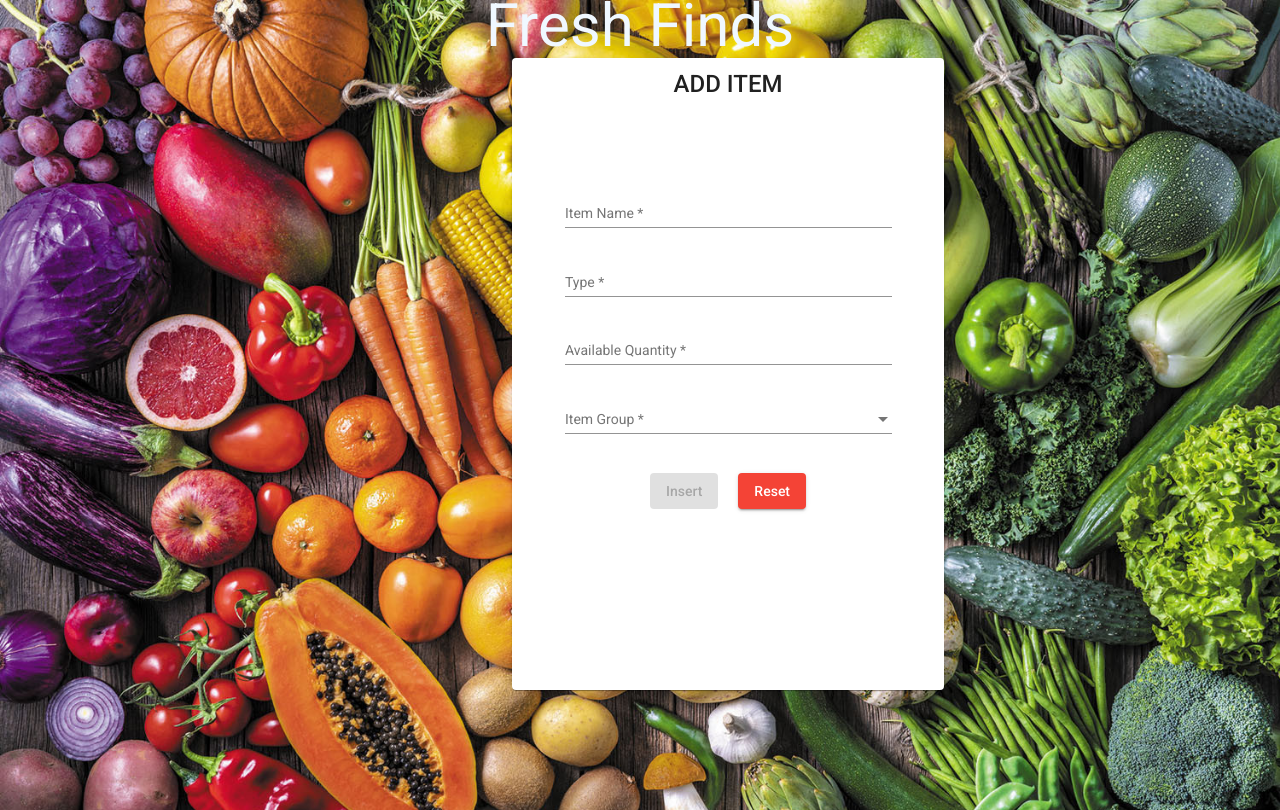
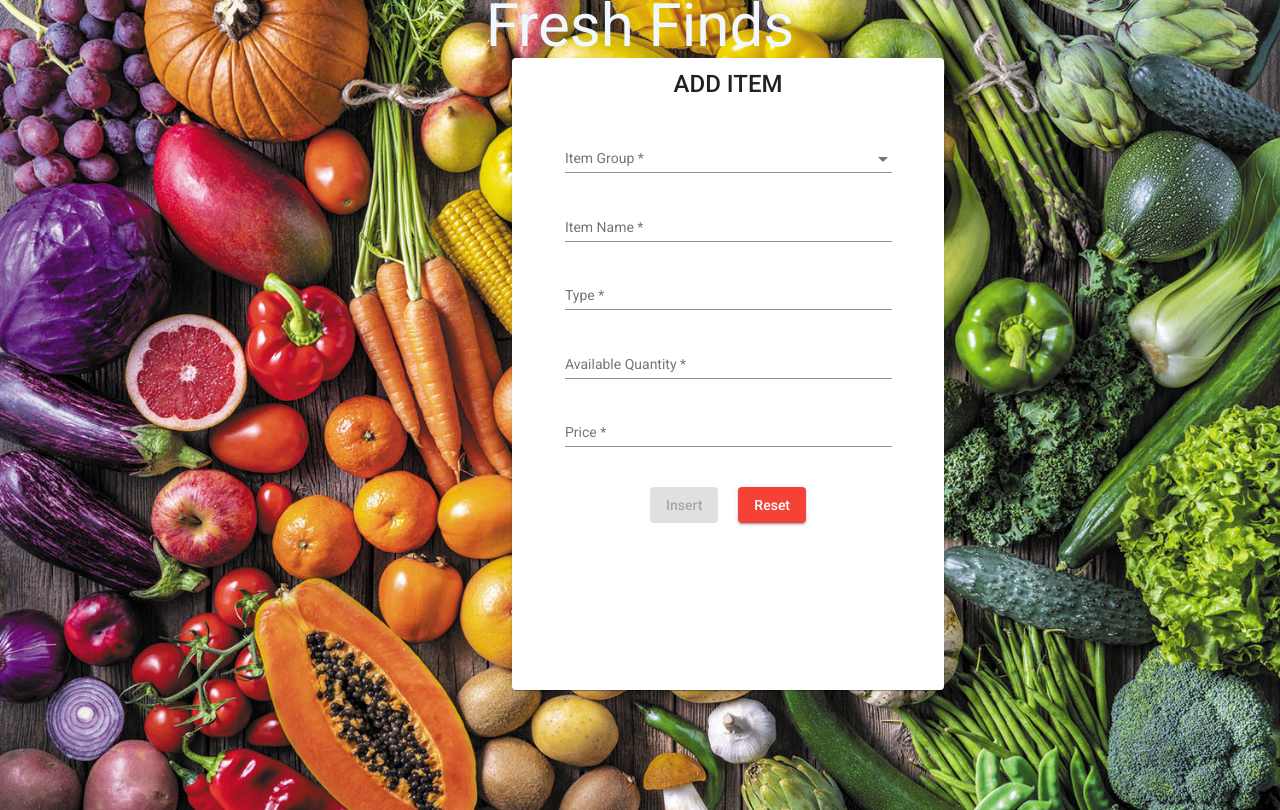
Before and after one commit to omkumbhar/vegetable-shop, an Angular app in the folder client/: page /add-item in a window 1280 px wide. Built offline with nearby package versions, Linux system fonts and the light colour scheme.

Commit message:
Resolved review comments for admin form

```diff
--- a/client/src/app/Components/admin-form/admin-form.component.css
+++ b/client/src/app/Components/admin-form/admin-form.component.css
@@ -6,7 +6,7 @@
     text-align: center
   }
   .content{
-    margin-top: 95px;
+    margin-top: 40px;
     display: flex;
     align-items: center;
     justify-content: center;
--- a/client/src/app/Components/admin-form/admin-form.component.html
+++ b/client/src/app/Components/admin-form/admin-form.component.html
@@ -2,6 +2,19 @@
   <mat-card-title>{{ formTitle }}</mat-card-title>
   <mat-card-content class="content">
     <form novalidate #form="ngForm" (ngSubmit)="onSubmit(form.value)">
+    <p>
+      <mat-form-field [style.width.px]="327" appearance="legacy">
+        <mat-label>Item Group</mat-label>
+        <mat-select name="itemGroup" ngModel #group="ngModel" required>
+          <mat-option *ngFor="let item of itemType" [value]="item?.id">
+            {{ item?.type }}
+          </mat-option>
+        </mat-select>
+      </mat-form-field>
+    </p>
+    <div *ngIf="!group.valid && group.touched" style="color: red">
+      <p *ngIf="group.errors?.required">Item group required</p>
+    </div>
       <p>
         <mat-form-field [style.width.px]="327" appearance="legacy">
           <mat-label>Item Name</mat-label>
@@ -52,22 +65,31 @@
         </mat-form-field>
       </p>
       <div *ngIf="!quantity.valid && quantity.touched" style="color: red">
-        <p *ngIf="quantity.errors?.required">Item Quantity required</p>
+        <p *ngIf="quantity.errors?.required">Item quantity required</p>
         <p *ngIf="quantity.errors?.min">invalid quantity entred</p>
       </div>
+
       <p>
         <mat-form-field [style.width.px]="327" appearance="legacy">
-          <mat-label>Item Group</mat-label>
-          <mat-select name="itemGroup" ngModel #group="ngModel" required>
-            <mat-option *ngFor="let item of itemType" [value]="item?.id">
-              {{ item?.type }}
-            </mat-option>
-          </mat-select>
+          <mat-label>Price</mat-label>
+          <input
+            type="number"
+            class="input-size"
+            name="itemPrice"
+            ngModel
+            #price="ngModel"
+            matInput
+            required
+            min="1"
+          />
         </mat-form-field>
       </p>
-      <div *ngIf="!group.valid && group.touched" style="color: red">
-        <p *ngIf="group.errors?.required">Item group required</p>
+      <div *ngIf="!price.valid && price.touched" style="color: red">
+        <p *ngIf="price.errors?.required">Item price required</p>
+        <p *ngIf="price.errors?.min">invalid price entred</p>
       </div>
+
+
       <button
         class="btn"
         type="submit"
--- a/client/src/app/Components/admin-form/admin-form.component.ts
+++ b/client/src/app/Components/admin-form/admin-form.component.ts
@@ -10,7 +10,7 @@ import { ItemModel } from 'src/app/DataModels/ItemModel';
 export class AdminFormComponent {
   formTitle = 'ADD ITEM';
   itemType = [
-    { id: ItemGroup.Vegitable, type: 'Vegitable' },
+    { id: ItemGroup.Vegetable, type: 'Vegetable' },
     { id: ItemGroup.Fruit, type: 'Fruit' },
   ];
 
@@ -20,5 +20,6 @@ export class AdminFormComponent {
     console.log('itemGroup = ' + value.itemGroup);
     console.log('itemQuantity = ' + value.itemQuantity);
     console.log('itemType = ' + value.itemType);
+    console.log('itemPrice = ' + value.itemPrice);
   }
 }
--- a/client/src/app/DataModels/ItemGroup.ts
+++ b/client/src/app/DataModels/ItemGroup.ts
@@ -1,4 +1,4 @@
 export enum ItemGroup{
-    Vegitable,
+    Vegetable,
     Fruit
 }
--- a/client/src/app/DataModels/ItemModel.ts
+++ b/client/src/app/DataModels/ItemModel.ts
@@ -3,6 +3,7 @@ export class ItemModel {
     public itemName: string,
     public itemType: string,
     public itemQuantity: string,
-    public itemGroup: string
+    public itemGroup: string,
+    public itemPrice: string
   ) {}
 }
```
Also changed, not shown: client/src/app/app-routing.module.ts (+5 -6 lines).
